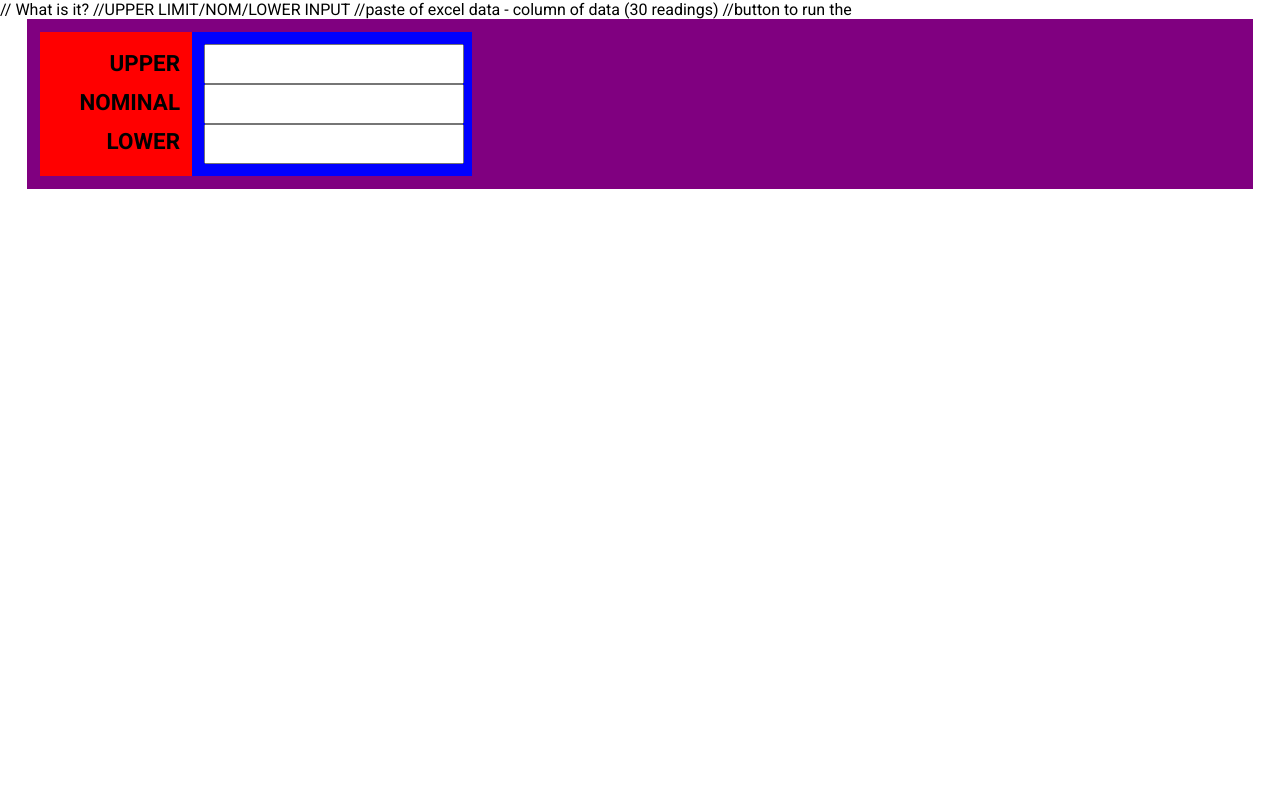
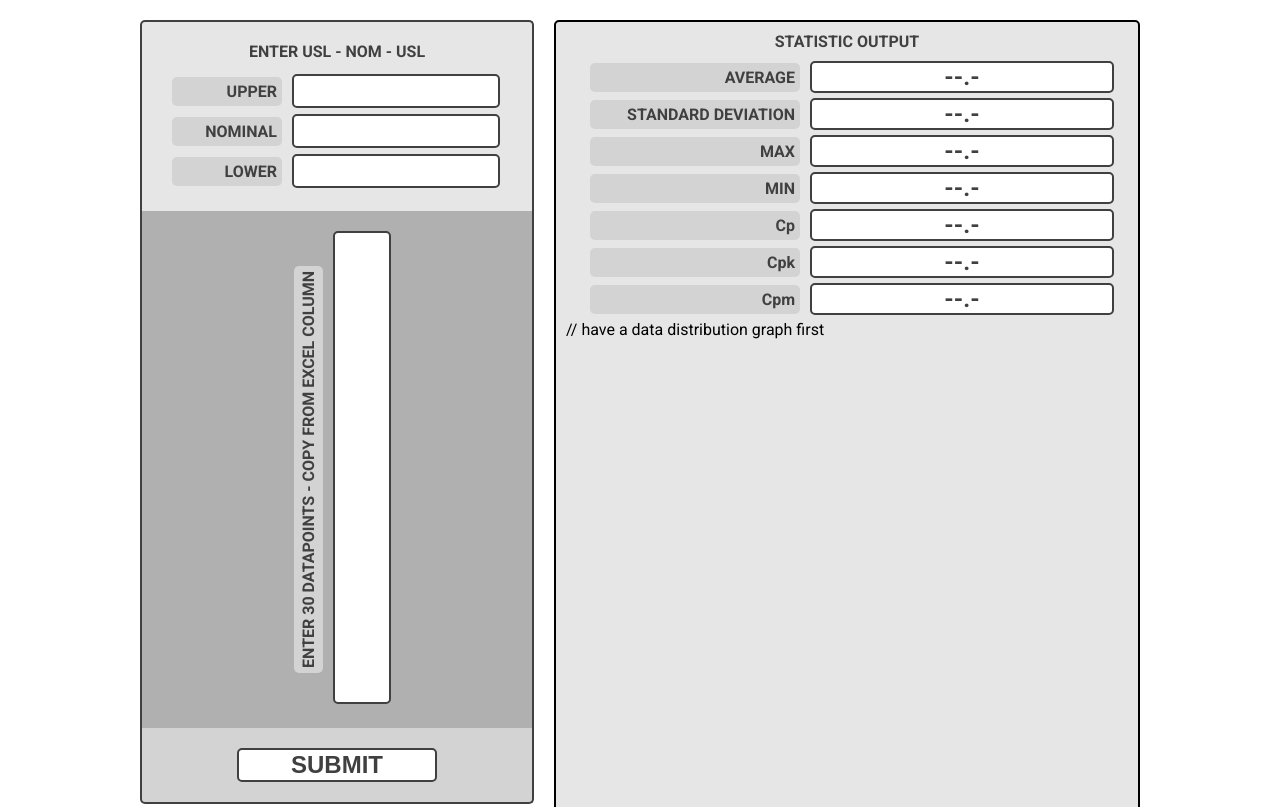
Before and after one commit to SDCoulter/pc, a plain HTML site: page index.html in a window 1280 px wide. Shown: the top 807 px of the page. Drawn offline with nearby package versions, Linux system fonts and the light colour scheme.

Commit message:
added more design leaving graphs for after statistic output work

```diff
--- a/index.html
+++ b/index.html
@@ -10,28 +10,76 @@
       <link href="https://fonts.googleapis.com/css2?family=Roboto:wght@400;700&display=swap" rel="stylesheet">
   </head>
   <body>
-    // What is it?
-    //UPPER LIMIT/NOM/LOWER INPUT
-    //paste of excel data - column of data (30 readings)
-    //button to run the
     <div class="container">
       <div class="data-entry">
         <div class="limits">
-          <div id="limits-labels-div">
-            <newtag class="limit-label">UPPER</newtag>
-            <newtag class="limit-label">NOMINAL</newtag>
-            <newtag class="limit-label">LOWER</newtag>
+          <div id="limit-header">
+            ENTER USL - NOM - USL
           </div>
-          <div class="limits-inputs-div">
-            <input type="text" name="upper" id="upper" class="limit-input" />
-            <input type="text" name="nominal" id="nominal" class="limit-input" />
-            <input type="text" name="upper" id="lower" class="limit-input" />
+          <div class="limit-input">
+            <label for="upper" class="limit-label">UPPER</label>
+            <input type="text" name="upper" id="upper" class="number-input" />
+          </div>
+          <div class="limit-input">
+            <label for="nominal" class="limit-label">NOMINAL</label>
+            <input type="text" name="nominal" id="nominal" class="number-input" />
+          </div>
+          <div class="limit-input">
+            <label for="lower" class="limit-label">LOWER</label>
+            <input type="text" name="lower" id="lower" class="number-input" />
           </div>
         </div>
+
         <div class="raw-values">
+          <label for="rawdata" class="limit-label raw-values-label">ENTER 30 DATAPOINTS - COPY FROM EXCEL COLUMN</label>
+          <div id="textarea-holder">
+            <textarea name="rawdata" rows="31" cols="5" class="raw-values-input"></textarea>
+          </div>
+        </div>
+
+        <div class="data-submit">
+          <input type="submit" class="number-input submit-button" value="SUBMIT"></input>
         </div>
       </div>
+
       <div class="output">
+        <div class="output-stats">
+          <div id="limit-header">
+            STATISTIC OUTPUT
+          </div>
+          <div class="output-stats-row">
+            <div class="limit-label stats-label">AVERAGE</div>
+            <div class="number-input stat-output">--.-</div>
+          </div>
+          <div class="output-stats-row">
+            <div class="limit-label stats-label">STANDARD DEVIATION</div>
+            <div class="number-input stat-output">--.-</div>
+          </div>
+          <div class="output-stats-row">
+            <div class="limit-label stats-label">MAX</div>
+            <div class="number-input stat-output">--.-</div>
+          </div>
+          <div class="output-stats-row">
+            <div class="limit-label stats-label">MIN</div>
+            <div class="number-input stat-output">--.-</div>
+          </div>
+          <div class="output-stats-row">
+            <div class="limit-label stats-label">Cp</div>
+            <div class="number-input stat-output">--.-</div>
+          </div>
+          <div class="output-stats-row">
+            <div class="limit-label stats-label">Cpk</div>
+            <div class="number-input stat-output">--.-</div>
+          </div>
+          <div class="output-stats-row">
+            <div class="limit-label stats-label">Cpm</div>
+            <div class="number-input stat-output">--.-</div>
+          </div>
+        </div>
+
+        <div class="output-graphs">
+          // have a data distribution graph first
+        </div>
       </div>
     </div>
 
--- a/style.css
+++ b/style.css
@@ -1,56 +1,125 @@
 html, body, p {
   margin: 0;
   padding: 0;
-  font-family: 'Roboto', sans-serif;
+  font-family: 'Roboto', sans-serif !important;
 }
 
 .container {
-  background-color: purple;
-  max-width: 1200px;
+  max-width: 1000px;
   margin: 0 auto;
-  padding: 1vw;
+  padding: 20px;
+  display: flex;
 }
 .data-entry {
-
 }
 .limits {
-  display: flex;
-  justify-content: flex-start;
+  background-color: #e6e6e6;
+  width: 350px;
+  padding: 20px;
+  border-radius: 5px 5px 0 0;
+  border: 2px solid #404040;
+  border-bottom: 0;
 }
-#limits-labels-div {
-  display: inline-block;
-  background-color: red;
-  width: 10vw;
-  text-align: right;
-  padding: 1%;
-
-  min-width: 120px;
+#limit-header {
+  text-align: center;
+  color: #404040;
+  font-weight: bold;
+  padding-bottom: 10px;
 }
 .limit-label {
-  display: block;
-  padding: .5vw 0;
+  width: 100px;
+  text-align: right;
+  margin: 0 10px;
+  padding: 5px;
+  border-radius: 5px;
   font-weight: bold;
-  font-size: 1.4em;
-}
-.limits-inputs-div {
-  display: inline-block;
-  background-color: blue;
-  width: 20vw;
-  padding: 1%;
-
-  min-width: 200px;
+  background-color: lightgray;
+  color: #404040;
 }
 .limit-input {
-  display: block;
-  padding: .4vw 0;
+  display: flex;
+  align-items: center;
+  height: 40px;
+}
+.number-input {
+  width: 200px;
+  border-radius: 5px;
+  border: 2px solid #404040;
+  background-color: white;
   text-align: center;
-  font-size: 1.4em;
-  width: inherit;
+  font-weight: bold;
+  font-size: 1.5em;
+  color: #404040;
 }
 
 .raw-values {
-  background-color: yellow;
+  display: inline-block;
+  background-color: #b0b0b0;
+  width: 350px;
+  padding: 20px;
+  display: flex;
+  align-items: center;
+  justify-content: center;
+  border: 2px solid #404040;
+  border-top: 0;
+  border-bottom: 0;
 }
+.raw-values-label {
+  width: auto;
+  writing-mode: tb-rl;
+  transform: rotate(-180deg);
+}
+.raw-values-input {
+  border: 2px solid #404040;
+  text-align: center;
+  font-weight: bold;
+  font-size: .8em;
+  border-radius: 5px;
+  color: #404040;
+  resize: none;
+  font-family: 'Roboto', sans-serif !important;
+}
+
+.data-submit {
+  background-color: lightgray;
+  border-radius: 0 0 5px 5px;
+  padding: 20px;
+  width: 350px;
+  border: 2px solid #404040;
+  border-top: 0;
+  display: flex;
+  align-items: center;
+  justify-content: center;
+}
+.submit-button {
+
+}
+.submit-button:hover {
+  background-color: red;
+  cursor: pointer;
+  color: white;
+  background-color: #404040;
+}
+
+
 .output {
-  background-color: green;
+ background-color: #e6e6e6;
+ width: 610px;
+ height: 1000px;
+ padding: 10px;
+ margin-left: 20px;
+ border: 2px solid black;
+ border-radius: 5px;
 }
+.output-stats-row {
+  display: flex;
+  justify-content: center;
+  align-items: center;
+  margin-bottom: 5px;
+}
+.stats-label {
+  width: 200px;
+}
+.stat-output {
+  width: 300px;
+}
```
